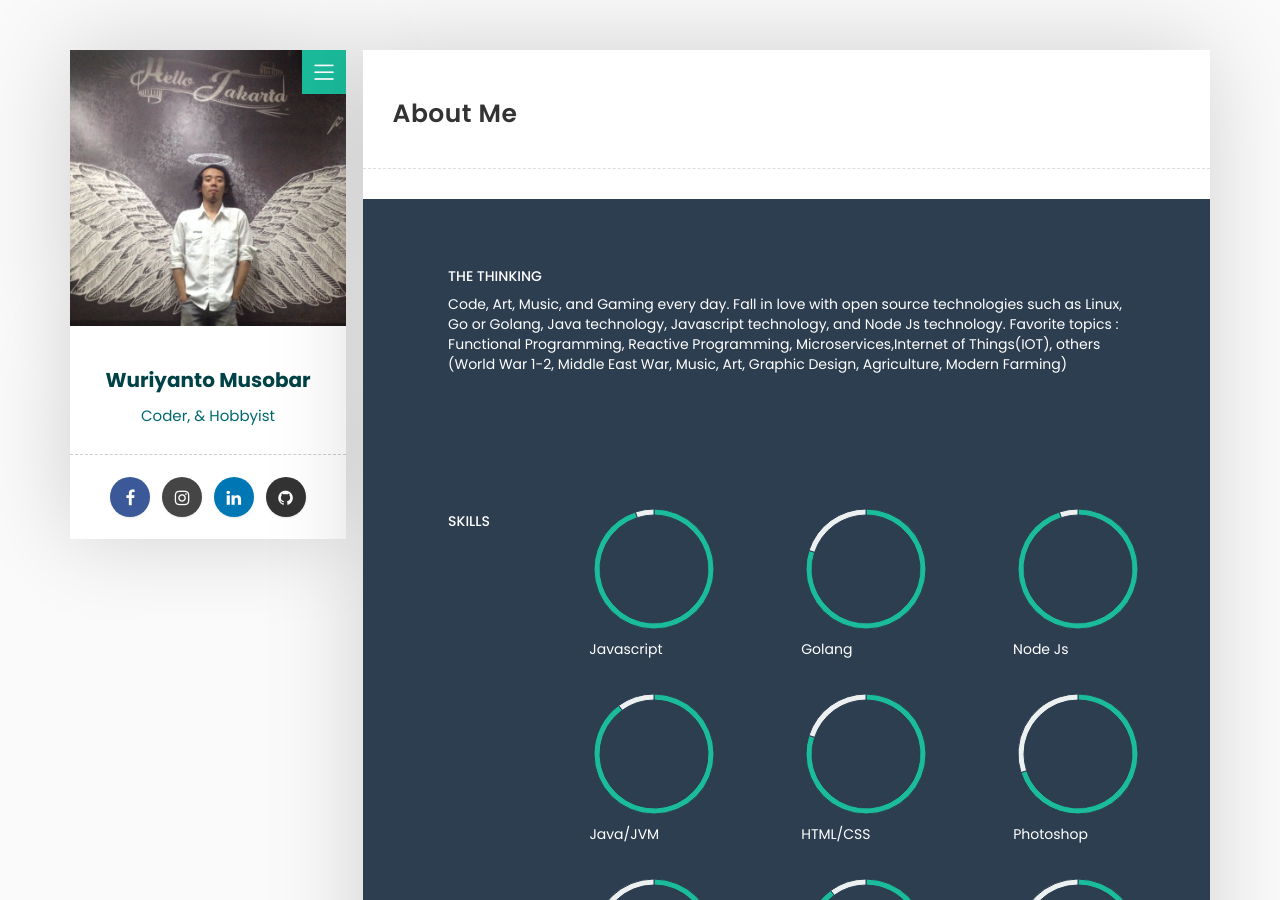
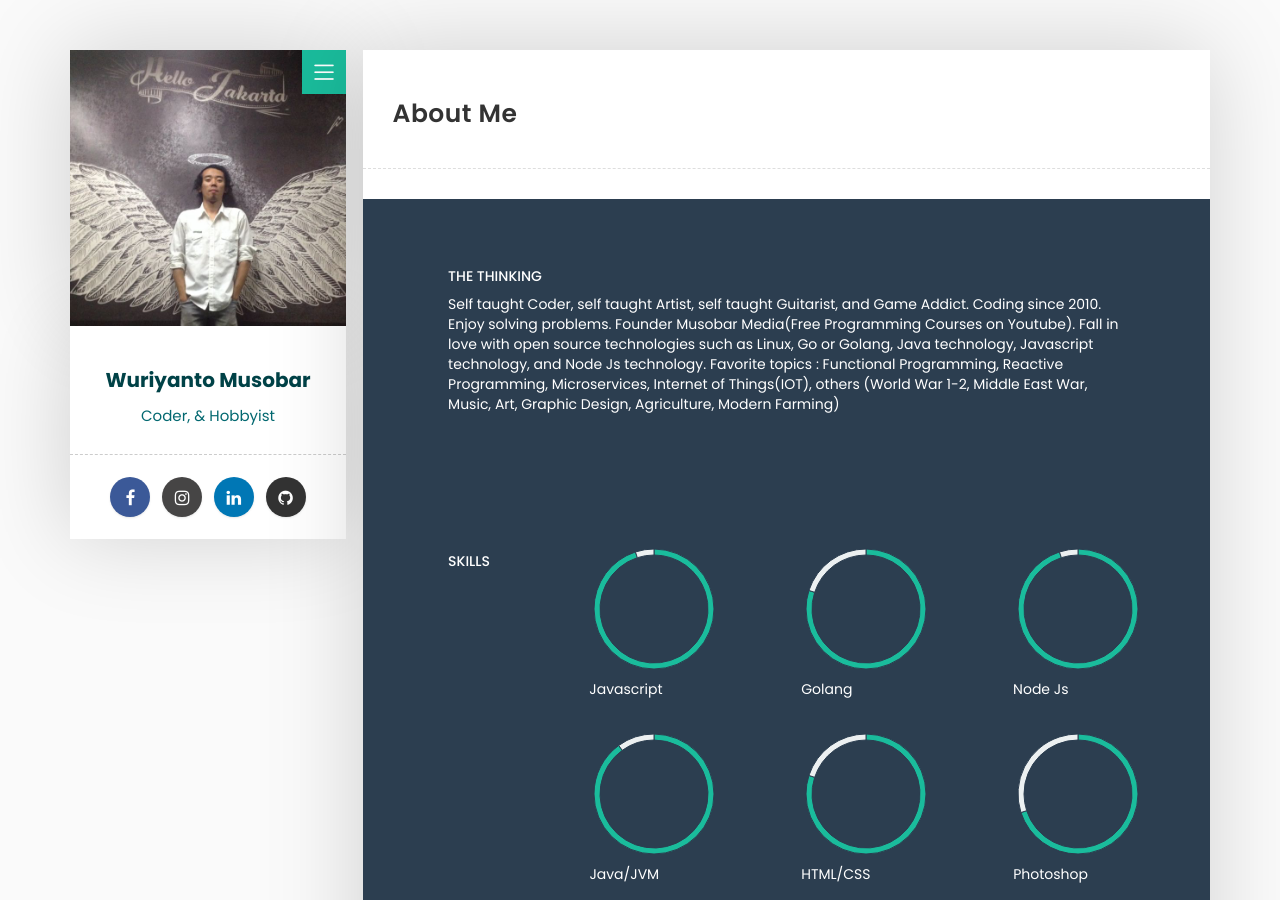
Before and after one commit to wuriyanto48/wuriyanto48.github.io, a Jekyll site: the page built from about/index.html, in a window 1280 px wide and 900 px high. Built offline with Jekyll 4.4.1, drawn with Linux system fonts in a browser that asks for light colours; nearby versions of some CDN libraries; comment, search, counter and statistics services are not loaded.

Commit message:
change about

```diff
--- a/about/index.html
+++ b/about/index.html
@@ -7,7 +7,7 @@ title_header: About Me
 	<div class="col-lg-10 col-lg-offset-1">
 		<h5>THE THINKING</h5>
 		<p>
-			Code, Art, Music, and Gaming every day. Fall in love with open source technologies such as Linux, Go or Golang, Java technology, Javascript technology, and Node Js technology. Favorite topics : Functional Programming, Reactive Programming, Microservices,Internet of Things(IOT), others (World War 1-2, Middle East War, Music, Art, Graphic Design, Agriculture, Modern Farming)
+			Self taught Coder, self taught Artist, self taught Guitarist,  and Game Addict. Coding since 2010. Enjoy solving problems. Founder Musobar Media(Free Programming Courses on Youtube). Fall in love with open source technologies such as Linux, Go or Golang, Java technology, Javascript technology, and Node Js technology. Favorite topics : Functional Programming, Reactive Programming, Microservices, Internet of Things(IOT), others (World War 1-2, Middle East War, Music, Art, Graphic Design, Agriculture, Modern Farming)
 		</p>
 	</div><!-- /colg-lg-6 -->
 </div><!-- /row -->
```
